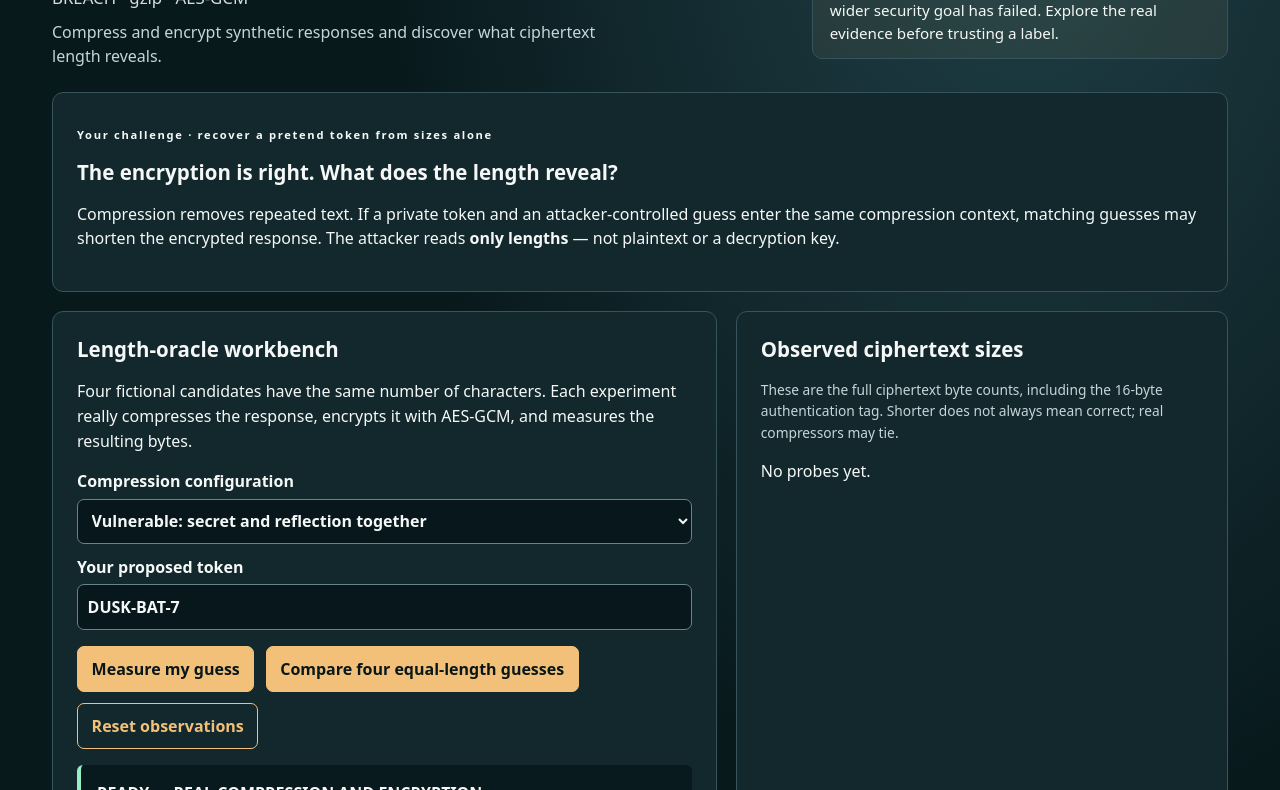
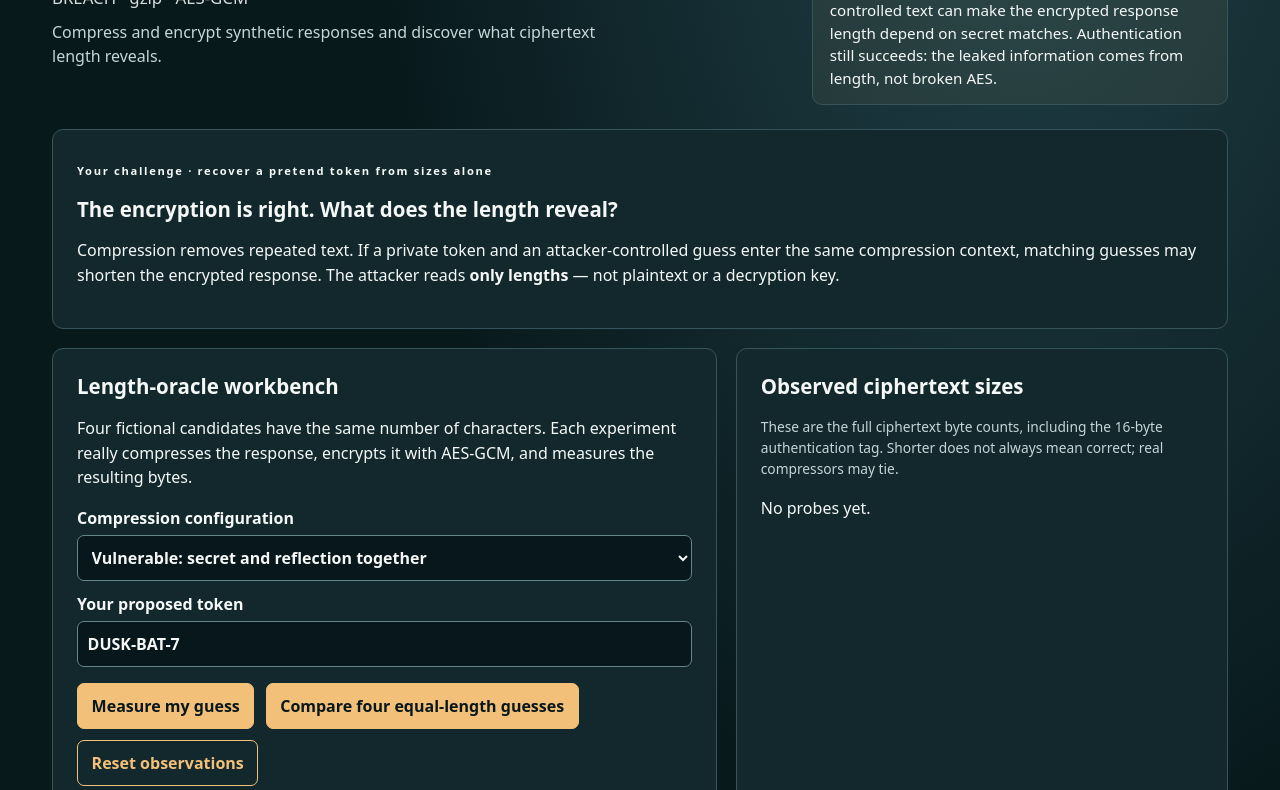
Before and after one commit to systemslibrarian/crypto-lab-compression-leak, a website built with Vite: page index.html in a window 1280 px wide. Shown: the part 174-964 px from the top of the page. Built offline with nearby package versions, Linux system fonts and the light colour scheme.

Commit message:
Explain this lab's specific security stakes in hero

```diff
--- a/index.html
+++ b/index.html
@@ -7,5 +7,5 @@
 </head><body>
 <a class="skip-link" href="#app">Skip to main content</a>
 <header class="cl-topbar" role="banner"><nav aria-label="Main navigation"><a class="brand" href="https://crypto-lab.systemslibrarian.dev/">CRYPTO LAB</a><span class="bar-right"><a href="https://github.com/systemslibrarian/crypto-lab-compression-leak">Source</a> <a href="https://crypto-lab.systemslibrarian.dev/">All labs</a></span></nav></header>
-<main id="app"><header class="cl-hero"><div class="cl-hero-main"><h1 class="cl-hero-title">Compression Leak</h1><p class="cl-hero-sub">BREACH · gzip · AES-GCM</p><p class="cl-hero-desc">Compress and encrypt synthetic responses and discover what ciphertext length reveals.</p></div><aside class="cl-hero-why" aria-label="Why it matters"><span class="cl-hero-why-label">WHY IT MATTERS</span><p class="cl-hero-why-text" id="why">A cryptographic check can succeed even when a wider security goal has failed. Explore the real evidence before trusting a label.</p></aside></header><section class="workbench" id="workbench" aria-live="off"><p role="status" aria-live="polite">Preparing the lab…</p></section><footer class="scripture-footer"><p>So whether you eat or drink or whatever you do, do it all for the glory of God. — 1 Corinthians 10:31</p></footer></main>
+<main id="app"><header class="cl-hero"><div class="cl-hero-main"><h1 class="cl-hero-title">Compression Leak</h1><p class="cl-hero-sub">BREACH · gzip · AES-GCM</p><p class="cl-hero-desc">Compress and encrypt synthetic responses and discover what ciphertext length reveals.</p></div><aside class="cl-hero-why" aria-label="Why it matters"><span class="cl-hero-why-label">WHY IT MATTERS</span><p class="cl-hero-why-text" id="why">Compressing private data together with attacker-controlled text can make the encrypted response length depend on secret matches. Authentication still succeeds: the leaked information comes from length, not broken AES.</p></aside></header><section class="workbench" id="workbench" aria-live="off"><p role="status" aria-live="polite">Preparing the lab…</p></section><footer class="scripture-footer"><p>So whether you eat or drink or whatever you do, do it all for the glory of God. — 1 Corinthians 10:31</p></footer></main>
 <script type="module" src="./src/main.ts"></script></body></html>
```
